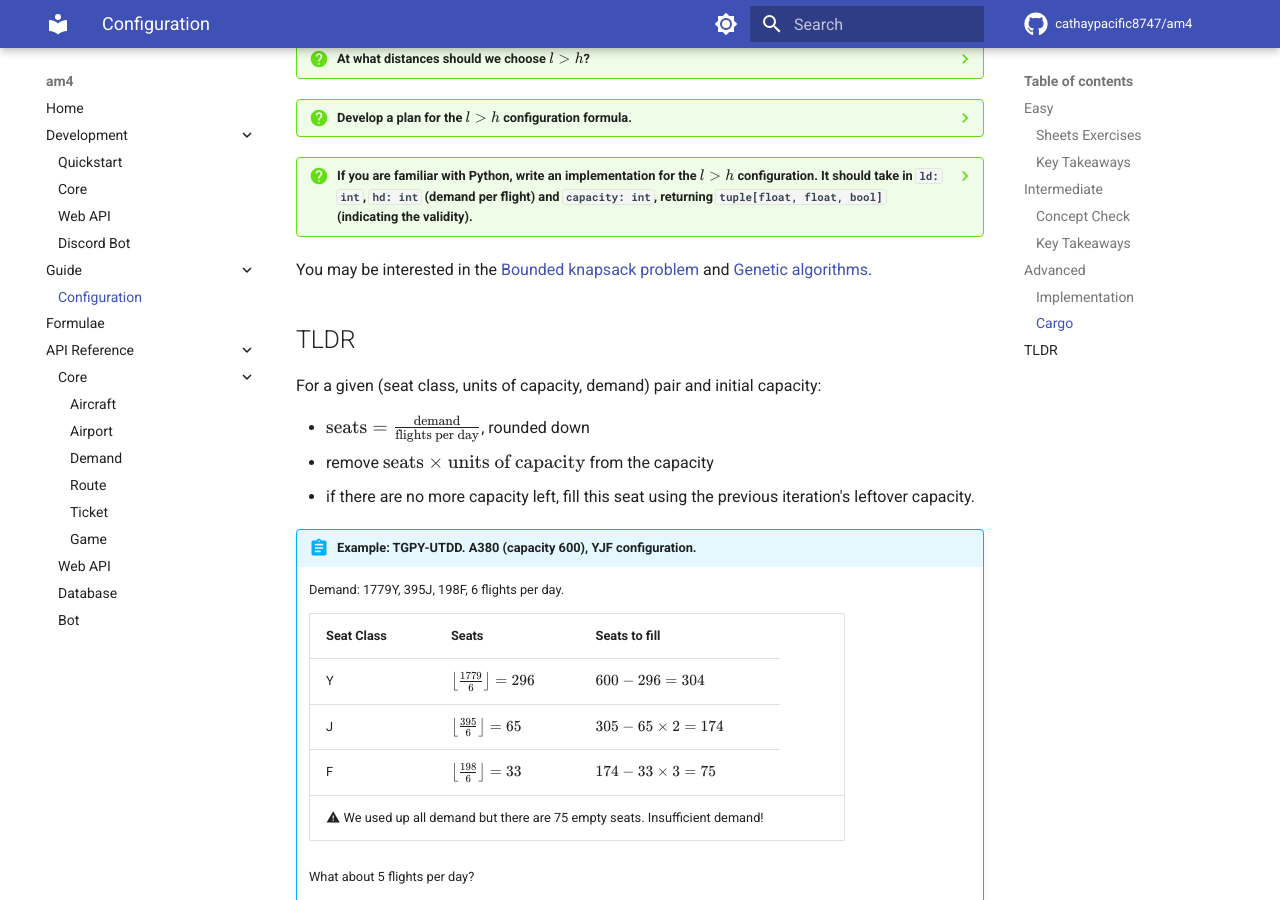
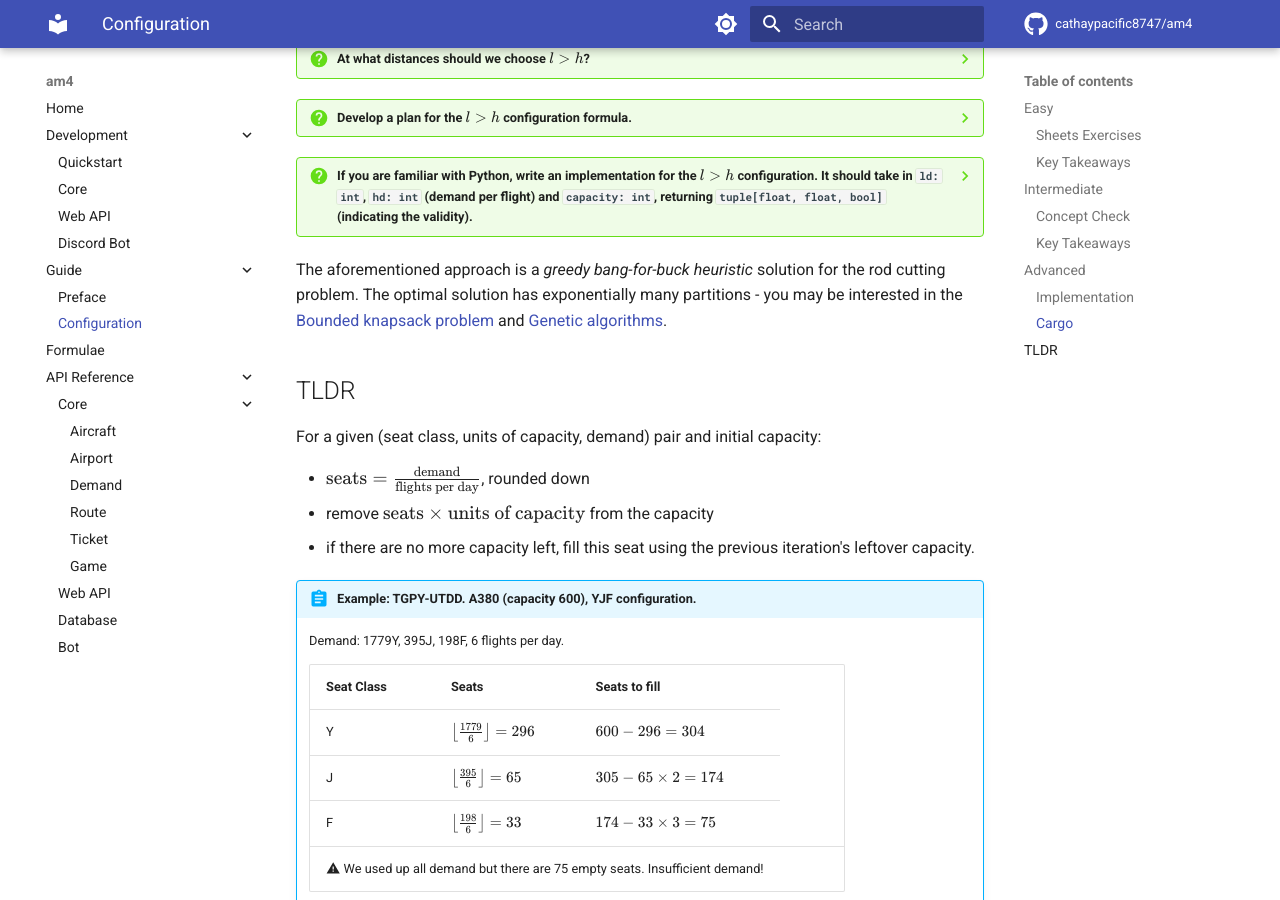
Before and after one commit to cathaypacific8747/am4, an MkDocs documentation site: the page built from docs/guides/configuration.md, in a window 1280 px wide and 900 px high, scrolled down 7447 px. Built offline with MkDocs 1.6.1 and Material for MkDocs 9.7.7, drawn with Linux system fonts in a browser that asks for light colours; comment, search, counter and statistics services are not loaded.

Commit message:
feat: preface

```diff
--- a/docs/guides/configuration.md
+++ b/docs/guides/configuration.md
@@ -533,7 +533,7 @@
     2. Step 1: Fill in large $l$ first.
     3. Step 2: Fill the remaining with $h$.
 
-You may be interested in the [Bounded knapsack problem](https://en.wikipedia.org/wiki/Knapsack_problem) and [Genetic algorithms](https://en.wikipedia.org/wiki/Genetic_algorithm).
+The aforementioned approach is a *greedy bang-for-buck heuristic* solution for the rod cutting problem. The optimal solution has exponentially many partitions - you may be interested in the [Bounded knapsack problem](https://en.wikipedia.org/wiki/Knapsack_problem) and [Genetic algorithms](https://en.wikipedia.org/wiki/Genetic_algorithm).
 
 ## TLDR
 
--- a/mkdocs.yml
+++ b/mkdocs.yml
@@ -11,6 +11,7 @@
     - Web API: 'development/web-api.md'
     - Discord Bot: 'development/discord-bot.md'
   - Guide:
+    - Preface: 'guides/preface.md'
     - Configuration: 'guides/configuration.md'
   - Formulae: 'formulae.md'
   - API Reference:
```
Also changed, not shown: docs/guides/preface.md (added, +11 -0 lines), src/am4/bot/assets/img/map.jpg (renamed from docs/assets/img/map.jpg).
